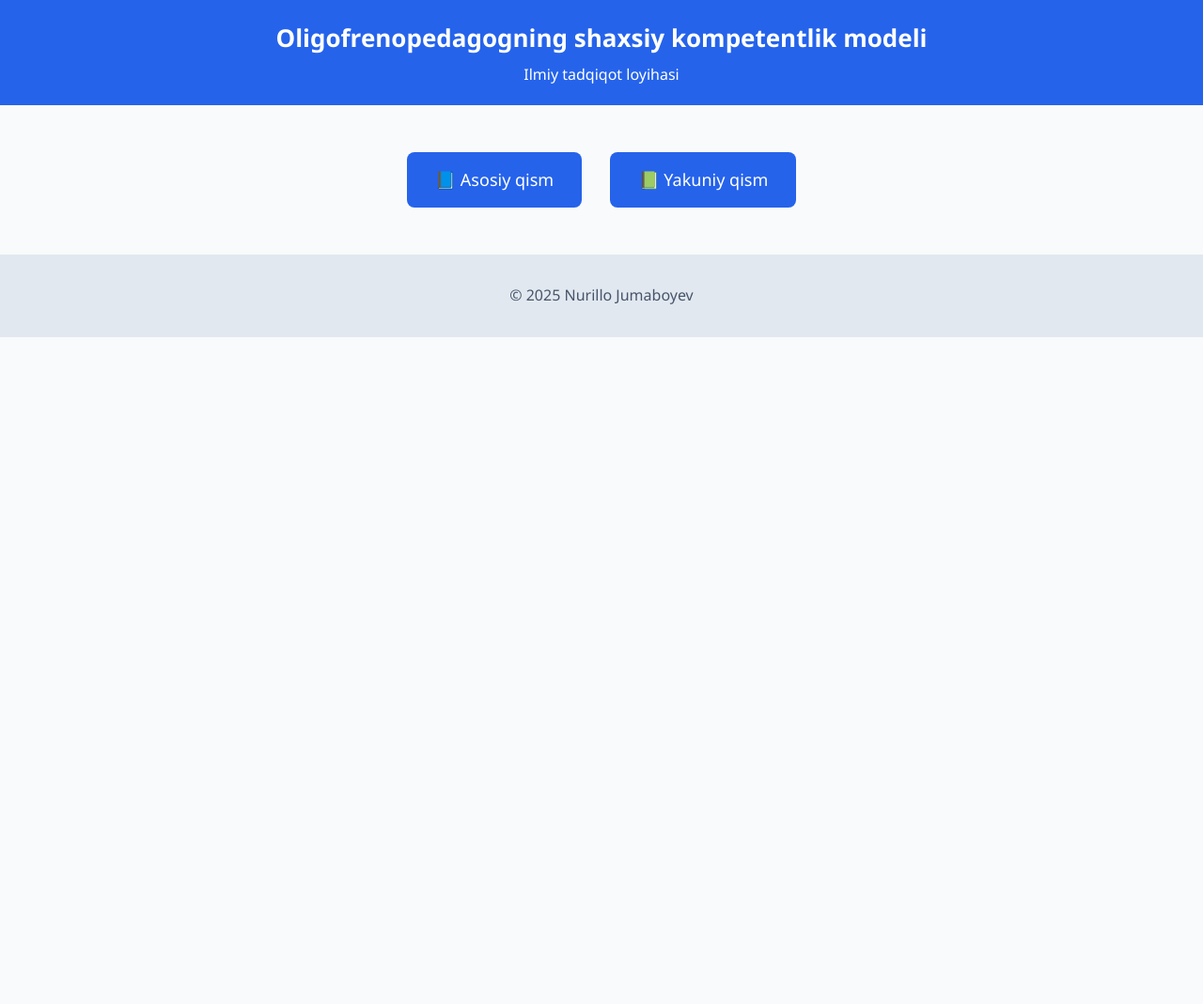
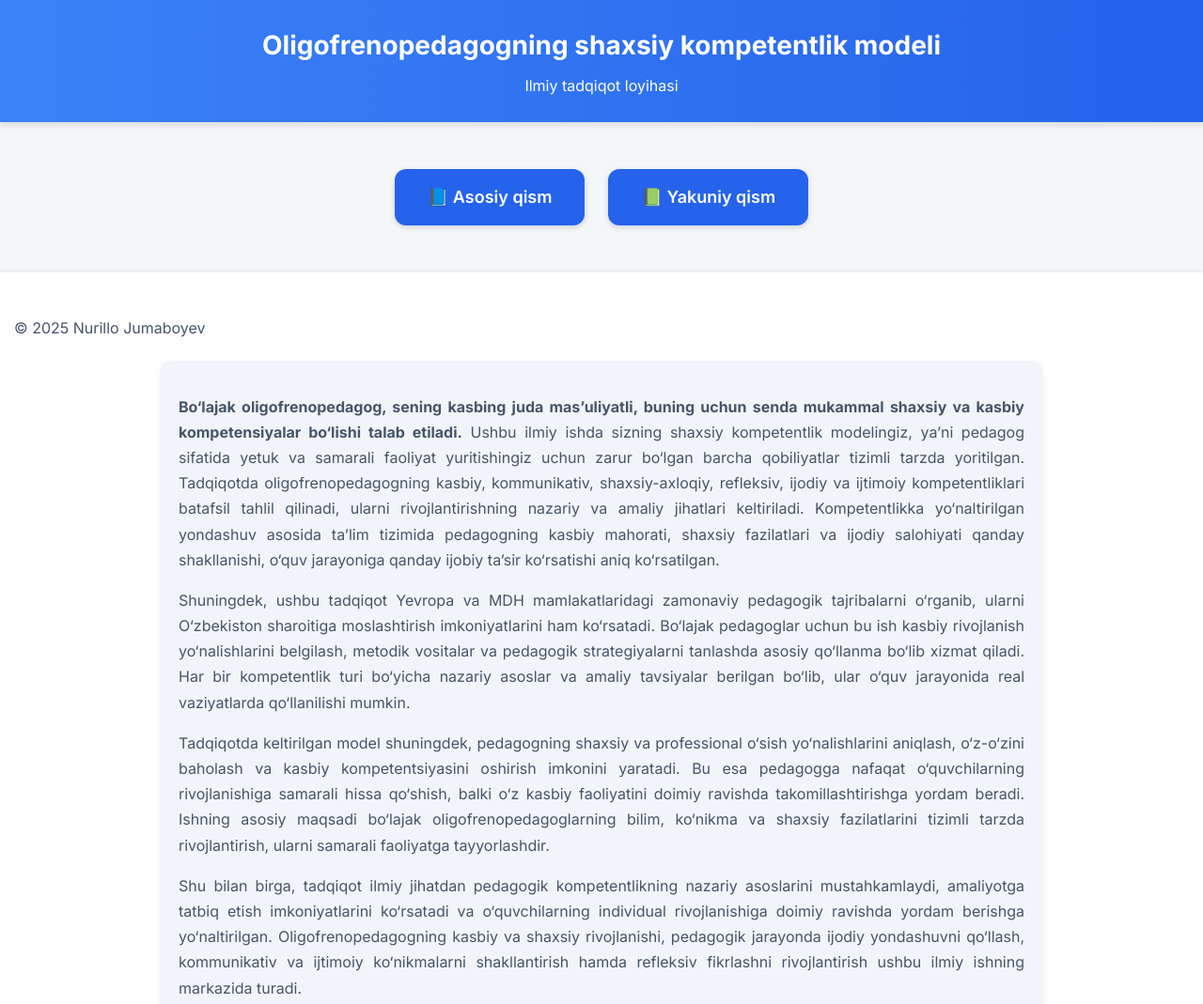
Before and after one commit to nurillojumaboyev/OLIGOFRENOPEDAGOGNING-SHAXSIY-KOMPETENTLIK-MODELI, a plain HTML site: page index.html in a window 1280 px wide. Shown: the top 1069 px of the page at 94% size. Before the commit the page ends 800 px from the top, so only its background shows below. Drawn offline with Linux system fonts and the light colour scheme.

Commit message:
Update index.html

```diff
--- a/index.html
+++ b/index.html
@@ -4,63 +4,99 @@
   <meta charset="UTF-8">
   <meta name="viewport" content="width=device-width, initial-scale=1.0">
   <title>Oligofrenopedagogning shaxsiy kompetentlik modeli</title>
+  <link href="https://fonts.googleapis.com/css2?family=Inter:wght@400;600;700&display=swap" rel="stylesheet">
   <style>
     body {
-      font-family: 'Segoe UI', sans-serif;
-      background-color: #f9fafb;
+      font-family: 'Inter', sans-serif;
+      background-color: #f4f6f8;
       margin: 0;
       padding: 0;
-      text-align: center;
-      line-height: 1.6;
+      color: #1f2937;
+      line-height: 1.7;
     }
 
     header {
-      background-color: #2563eb;
+      background: linear-gradient(90deg, #3b82f6, #2563eb);
       color: white;
-      padding: 20px 0;
+      padding: 25px 0;
+      text-align: center;
+      box-shadow: 0 4px 6px rgba(0,0,0,0.1);
     }
 
     header h1 {
       margin: 0;
-      font-size: 26px;
+      font-size: 28px;
+      font-weight: 700;
     }
 
     header p {
       margin: 5px 0 0 0;
       font-size: 16px;
+      font-weight: 400;
     }
 
     main {
       margin: 50px auto;
+      max-width: 1000px;
+      text-align: center;
     }
 
     .nav-panel {
       display: flex;
       justify-content: center;
-      gap: 30px;
+      gap: 25px;
       flex-wrap: wrap;
+      margin-bottom: 50px;
     }
 
     .nav-panel a {
       display: inline-block;
-      padding: 15px 30px;
+      padding: 15px 35px;
       background-color: #2563eb;
       color: white;
       text-decoration: none;
-      border-radius: 8px;
+      border-radius: 12px;
       font-size: 18px;
+      font-weight: 600;
       transition: 0.3s;
+      box-shadow: 0 2px 6px rgba(0,0,0,0.15);
     }
 
     .nav-panel a:hover {
       background-color: #1d4ed8;
+      transform: translateY(-2px);
     }
 
     footer {
       margin-top: 50px;
-      padding: 15px 0;
-      background-color: #e2e8f0;
+      padding: 30px 15px;
+      background-color: #ffffff;
       color: #475569;
+      box-shadow: 0 -2px 6px rgba(0,0,0,0.05);
+    }
+
+    .footer-text {
+      max-width: 900px;
+      margin: 20px auto 0 auto;
+      padding: 20px;
+      background-color: #f1f5f9;
+      border-radius: 12px;
+      box-shadow: 0 2px 8px rgba(0,0,0,0.05);
+      text-align: justify;
+      font-size: 16px;
+    }
+
+    .footer-text p {
+      margin-bottom: 15px;
+    }
+
+    @media (max-width: 600px) {
+      .nav-panel {
+        flex-direction: column;
+      }
+      .nav-panel a {
+        width: 80%;
+      }
     }
   </style>
 </head>
@@ -80,6 +116,17 @@
 
   <footer>
     <p>© 2025 Nurillo Jumaboyev</p>
+    <div class="footer-text">
+      <p><strong>Bo‘lajak oligofrenopedagog, sening kasbing juda mas’uliyatli, buning uchun senda mukammal shaxsiy va kasbiy kompetensiyalar bo‘lishi talab etiladi.</strong> Ushbu ilmiy ishda sizning shaxsiy kompetentlik modelingiz, ya’ni pedagog sifatida yetuk va samarali faoliyat yuritishingiz uchun zarur bo‘lgan barcha qobiliyatlar tizimli tarzda yoritilgan. Tadqiqotda oligofrenopedagogning kasbiy, kommunikativ, shaxsiy-axloqiy, refleksiv, ijodiy va ijtimoiy kompetentliklari batafsil tahlil qilinadi, ularni rivojlantirishning nazariy va amaliy jihatlari keltiriladi. Kompetentlikka yo‘naltirilgan yondashuv asosida ta’lim tizimida pedagogning kasbiy mahorati, shaxsiy fazilatlari va ijodiy salohiyati qanday shakllanishi, o‘quv jarayoniga qanday ijobiy ta’sir ko‘rsatishi aniq ko‘rsatilgan.</p>
+
+      <p>Shuningdek, ushbu tadqiqot Yevropa va MDH mamlakatlaridagi zamonaviy pedagogik tajribalarni o‘rganib, ularni O‘zbekiston sharoitiga moslashtirish imkoniyatlarini ham ko‘rsatadi. Bo‘lajak pedagoglar uchun bu ish kasbiy rivojlanish yo‘nalishlarini belgilash, metodik vositalar va pedagogik strategiyalarni tanlashda asosiy qo‘llanma bo‘lib xizmat qiladi. Har bir kompetentlik turi bo‘yicha nazariy asoslar va amaliy tavsiyalar berilgan bo‘lib, ular o‘quv jarayonida real vaziyatlarda qo‘llanilishi mumkin.</p>
+
+      <p>Tadqiqotda keltirilgan model shuningdek, pedagogning shaxsiy va professional o‘sish yo‘nalishlarini aniqlash, o‘z-o‘zini baholash va kasbiy kompetentsiyasini oshirish imkonini yaratadi. Bu esa pedagogga nafaqat o‘quvchilarning rivojlanishiga samarali hissa qo‘shish, balki o‘z kasbiy faoliyatini doimiy ravishda takomillashtirishga yordam beradi. Ishning asosiy maqsadi bo‘lajak oligofrenopedagoglarning bilim, ko‘nikma va shaxsiy fazilatlarini tizimli tarzda rivojlantirish, ularni samarali faoliyatga tayyorlashdir.</p>
+
+      <p>Shu bilan birga, tadqiqot ilmiy jihatdan pedagogik kompetentlikning nazariy asoslarini mustahkamlaydi, amaliyotga tatbiq etish imkoniyatlarini ko‘rsatadi va o‘quvchilarning individual rivojlanishiga doimiy ravishda yordam berishga yo‘naltirilgan. Oligofrenopedagogning kasbiy va shaxsiy rivojlanishi, pedagogik jarayonda ijodiy yondashuvni qo‘llash, kommunikativ va ijtimoiy ko‘nikmalarni shakllantirish hamda refleksiv fikrlashni rivojlantirish ushbu ilmiy ishning markazida turadi.</p>
+
+      <p>Natijada, ushbu ilmiy ish bo‘lajak oligofrenopedagoglarga kasbiy yo‘nalishlarda to‘liq va mukammal bilim beradi, shaxsiy kompetentliklarni rivojlantirishda aniq ko‘rsatmalar taqdim etadi va pedagogik faoliyatning yuqori sifatini ta’minlashga yordam beradi. Shu tariqa, har bir bo‘lajak pedagog o‘z kasbining mas’uliyatini chuqur anglab, o‘quvchilarga sifatli ta’lim berish yo‘lida mustahkam poydevor yaratadi.</p>
+    </div>
   </footer>
 
 </body>
```
